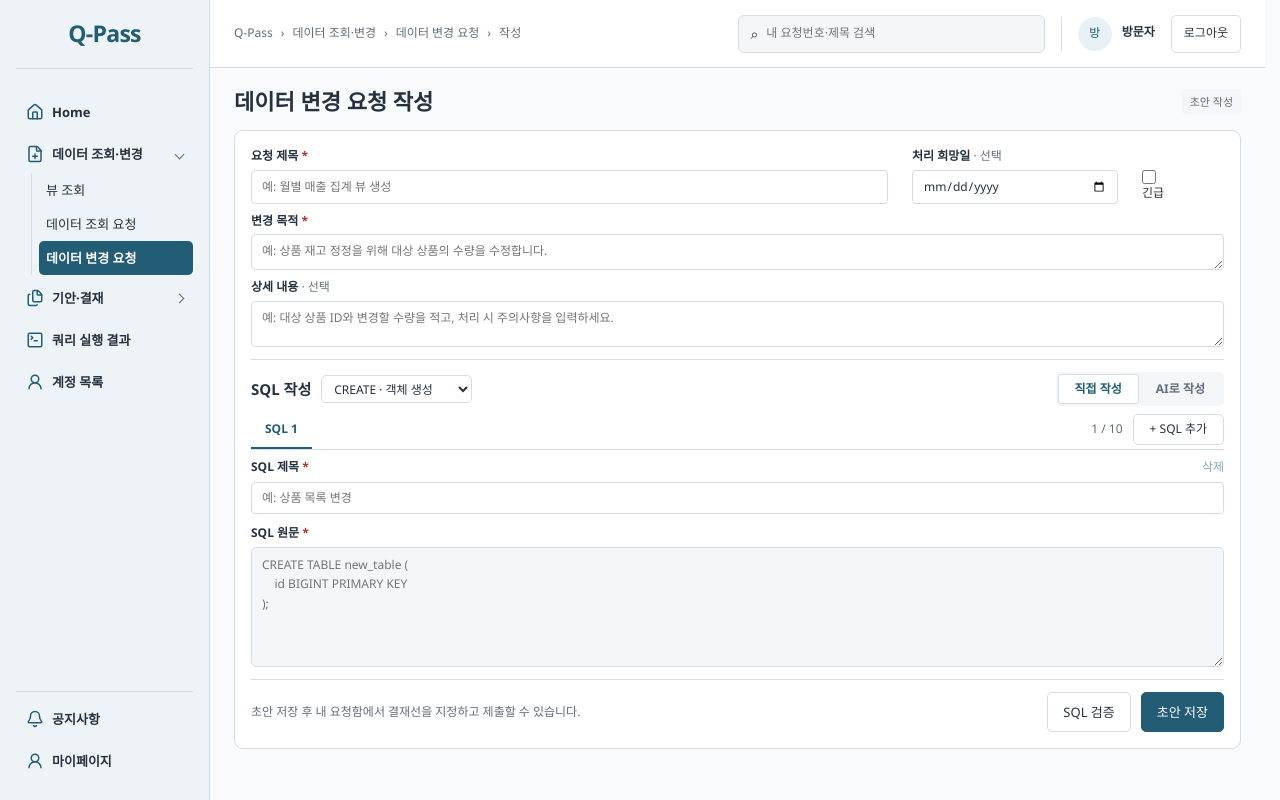
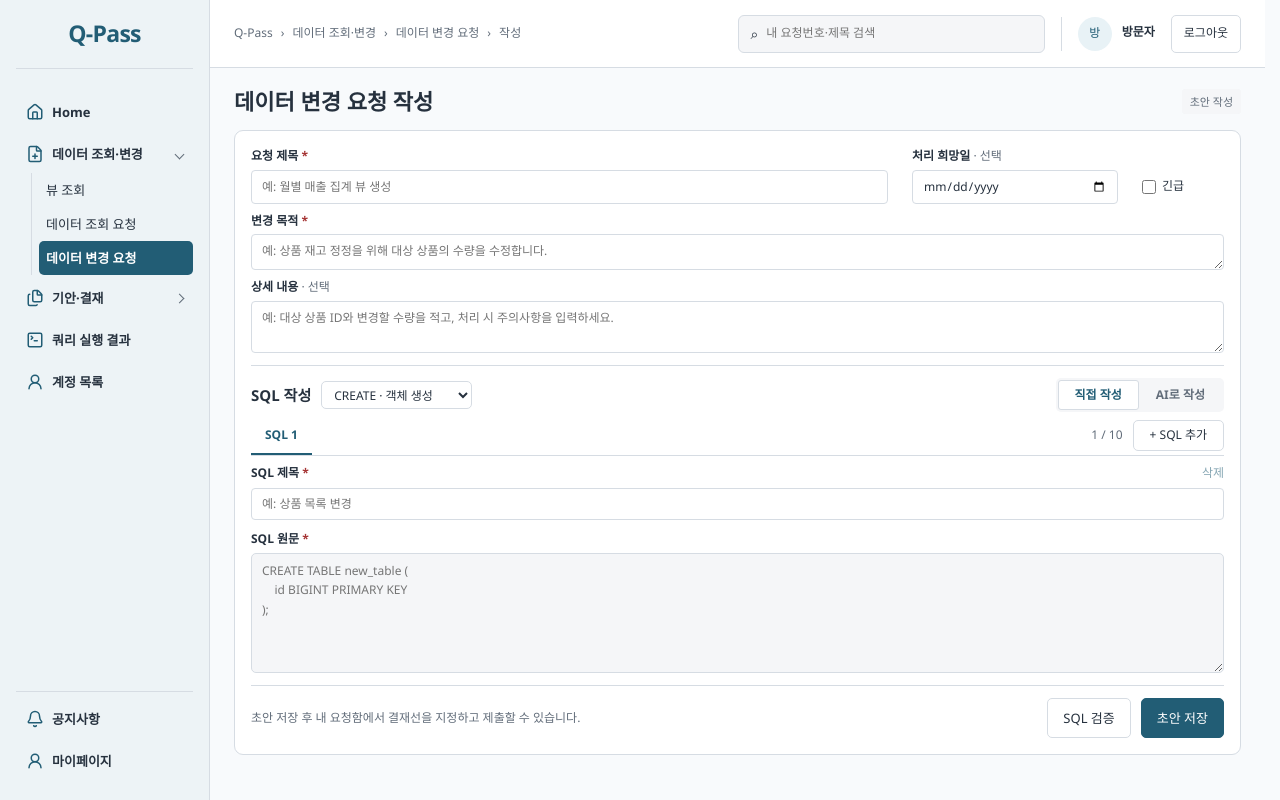
Before and after one commit to cheeseseasoning/team-project_sql-system, a Java web app: page /view-create-requests/new in a window 1280 px wide. Run offline with Spring Boot 4, a stand-in JSP engine, Linux system fonts and the light colour scheme; the visitor is signed in with stand-in values (Sample User, id 1); data that the repository does not hold is empty; some of the project's set-up classes (security, data sources, template engines, error pages and the like) are left out, and stand-ins take their place; some libraries are stand-ins or nearby versions; some web fonts are replaced.

Commit message:
fix: align urgent and detail fields

```diff
--- a/src/main/resources/static/css/pages/db-change-editor.css
+++ b/src/main/resources/static/css/pages/db-change-editor.css
@@ -4,13 +4,14 @@
 #view-create-request-form :is(input:not([type="checkbox"]), select, textarea) { color: var(--text); font-family: inherit; font-weight: 400; }
 #view-create-request-form .db-change-request-top label { display: block; margin: 0; }
 #view-create-request-form .db-change-request-top input:not([type="checkbox"]) { box-sizing: border-box; display: block; width: 100%; height: 34px; min-height: 0; margin: 4px 0 0; padding: 7px 10px; border-radius: 4px; font-size: 12px; font-weight: 400; line-height: 1.5; }
+#view-create-request-form .db-change-request-top label.db-change-urgent { display: inline-flex; align-items: center; justify-self: start; gap: 6px; }
 #view-create-request-form .db-change-urgent { min-height: 34px; font-size: 12px; font-weight: 400; }
 #view-create-request-form .db-change-urgent > span { font-size: 12px; font-weight: 400; }
 #view-create-request-form .db-change-optional-label { font-weight: 400; }
 #view-create-request-form .db-change-urgent input { width: 14px; height: 14px; }
 #view-create-request-form :is(#view-request-purpose, #view-request-detail) { box-sizing: border-box; width: 100%; padding: 7px 10px; border-radius: 4px; font-size: 12px; font-weight: 400; line-height: 1.5; margin: 4px 0 8px; }
 #view-create-request-form #view-request-purpose { height: 36px; min-height: 36px; }
-#view-create-request-form #view-request-detail { height: 46px; min-height: 46px; }
+#view-create-request-form #view-request-detail { height: auto; min-height: 46px; }
 #view-create-request-form .db-change-sql-header { margin-top: 20px; padding-top: 20px; gap: 12px; }
 #view-create-request-form .db-change-sql-type h2 { margin: 0; font-size: 15px; font-weight: 600; }
 #view-create-request-form .db-change-write-modes { border: 0; }
--- a/src/main/webapp/WEB-INF/views/fragments/top.jspf
+++ b/src/main/webapp/WEB-INF/views/fragments/top.jspf
@@ -42,7 +42,7 @@
     </c:if>
 
     <c:if test="${page == 'view-create-request-form'}">
-        <link rel="stylesheet" href="${pageContext.request.contextPath}/css/pages/db-change-editor.css?v=20261118-form-layout-parity-inline-labels">
+        <link rel="stylesheet" href="${pageContext.request.contextPath}/css/pages/db-change-editor.css?v=20261118-form-layout-parity-urgent-detail">
     </c:if>
 
     <c:if test="${page == 'request-form' or page == 'request-edit'}">
--- a/src/main/webapp/WEB-INF/views/request/view-create-request-form.jsp
+++ b/src/main/webapp/WEB-INF/views/request/view-create-request-form.jsp
@@ -35,13 +35,13 @@
 			<label for="view-request-purpose">
 				변경 목적 <span class="required">*</span>
 			</label>
-			<textarea id="view-request-purpose" name="purpose" rows="2" required
+			<textarea id="view-request-purpose" name="purpose" rows="1" required
 				placeholder="예: 상품 재고 정정을 위해 대상 상품의 수량을 수정합니다."></textarea>
 
 			<label for="view-request-detail">
 				상세 내용 <span class="caption db-change-optional-label">· 선택</span>
 			</label>
-			<textarea id="view-request-detail" name="detailContent" rows="3"
+			<textarea id="view-request-detail" name="detailContent" rows="2"
 				placeholder="예: 대상 상품 ID와 변경할 수량을 적고, 처리 시 주의사항을 입력하세요."></textarea>
 
 			<div class="db-change-sql-header section-gap">
```
